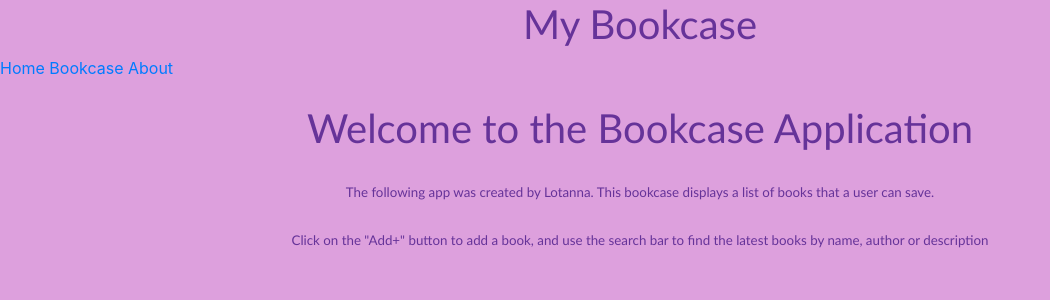
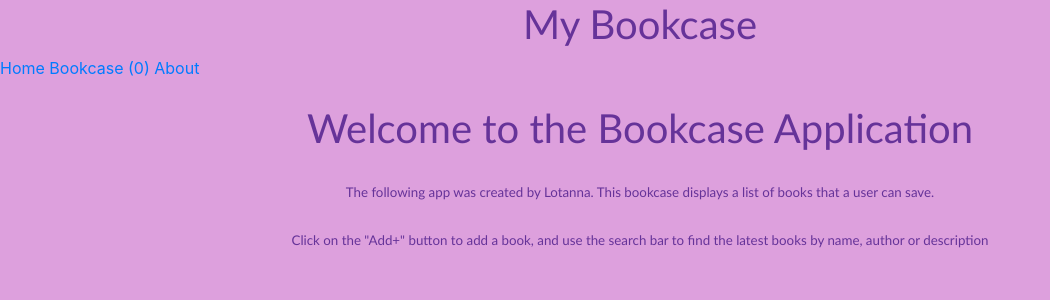
Before and after one commit to lmo99/mybookcase, a React (Create React App) app: page /about in a window 1280 px wide. Shown: the top 300 px of the page, without its empty margins (0-1050 px from the left). Built offline with nearby package versions, Linux system fonts and the light colour scheme.

Commit message:
added counter to bookcase

```diff
--- a/src/App.js
+++ b/src/App.js
@@ -42,7 +42,7 @@ const App = (props) => {
       <BrowserRouter>
         <Route exact path="/" render={() => (
           <>
-            <Header />
+            <Header bookcaseList={bookcaseList} />
             <Search findBooks={findBooks} keyword={keyword} setKeyword={setKeyword} />
             <BookList books={books} addBook={addBook} />
 
@@ -51,7 +51,7 @@ const App = (props) => {
 
         <Route path="/bookcase" render={() => (
           <>
-            <Header />
+            <Header bookcaseList={bookcaseList} />
             Bookcase
             {bookcaseList.map(book => (
               <div>
@@ -63,7 +63,7 @@ const App = (props) => {
 
         <Route path="/about" render={() => (
           <>
-            <Header />
+            <Header bookcaseList={bookcaseList} />
             <About />
           </>
         )} />
--- a/src/components/Header.js
+++ b/src/components/Header.js
@@ -1,12 +1,14 @@
 import React from 'react';
 import {Link} from 'react-router-dom';
 
-const Header = () => {
+const Header = ({bookcaseList}) => {
     return (
         <div>
             <h1>My Bookcase</h1>
             <Link to="/"> Home </Link>
-            <Link to="/bookcase" className="bookLink"> Bookcase</Link>
+            <Link to="/bookcase" className="bookLink">
+                Bookcase ({bookcaseList.length})
+            </Link>
             <Link to="/about"> About </Link>
         </div>
     );
```
